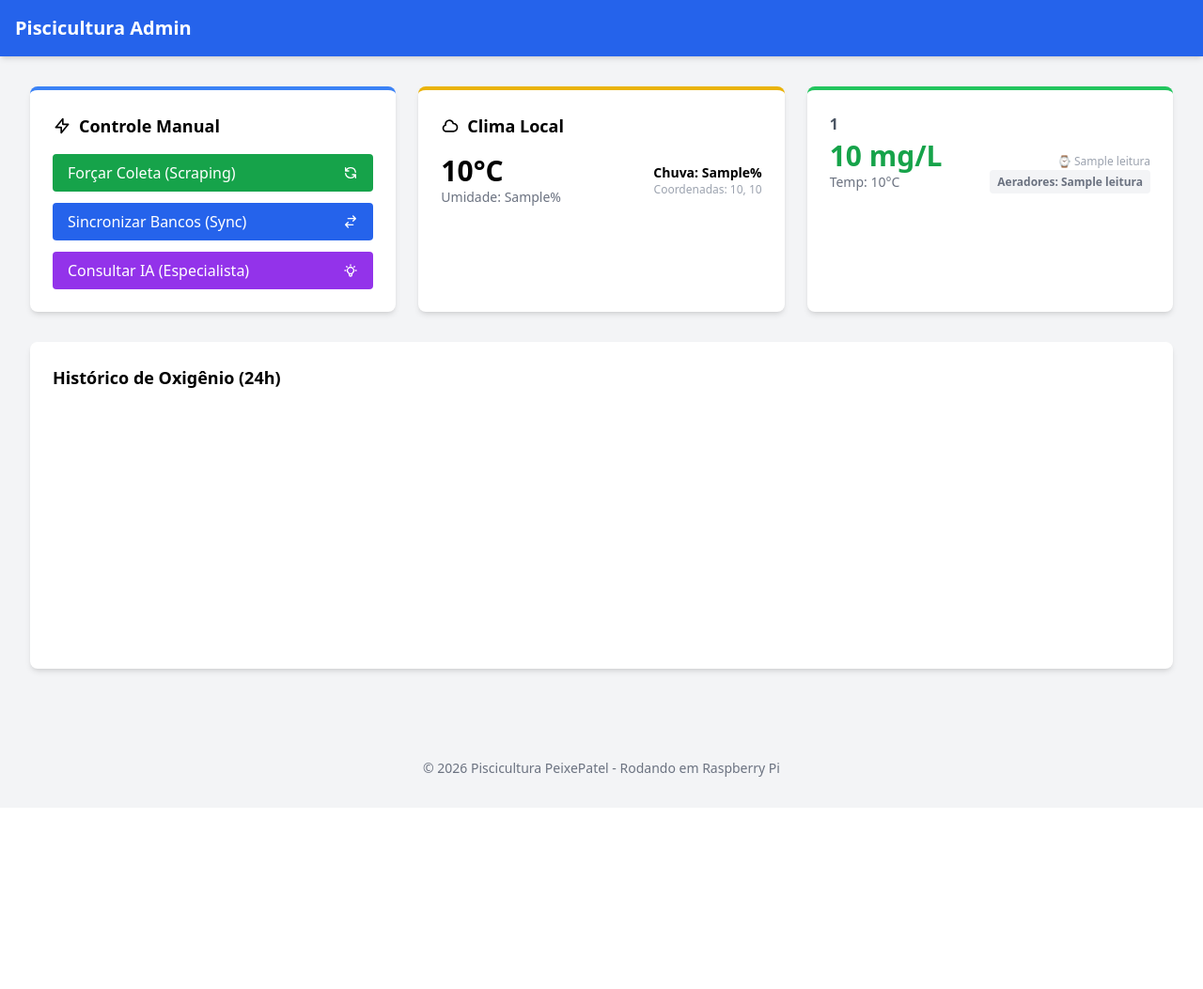
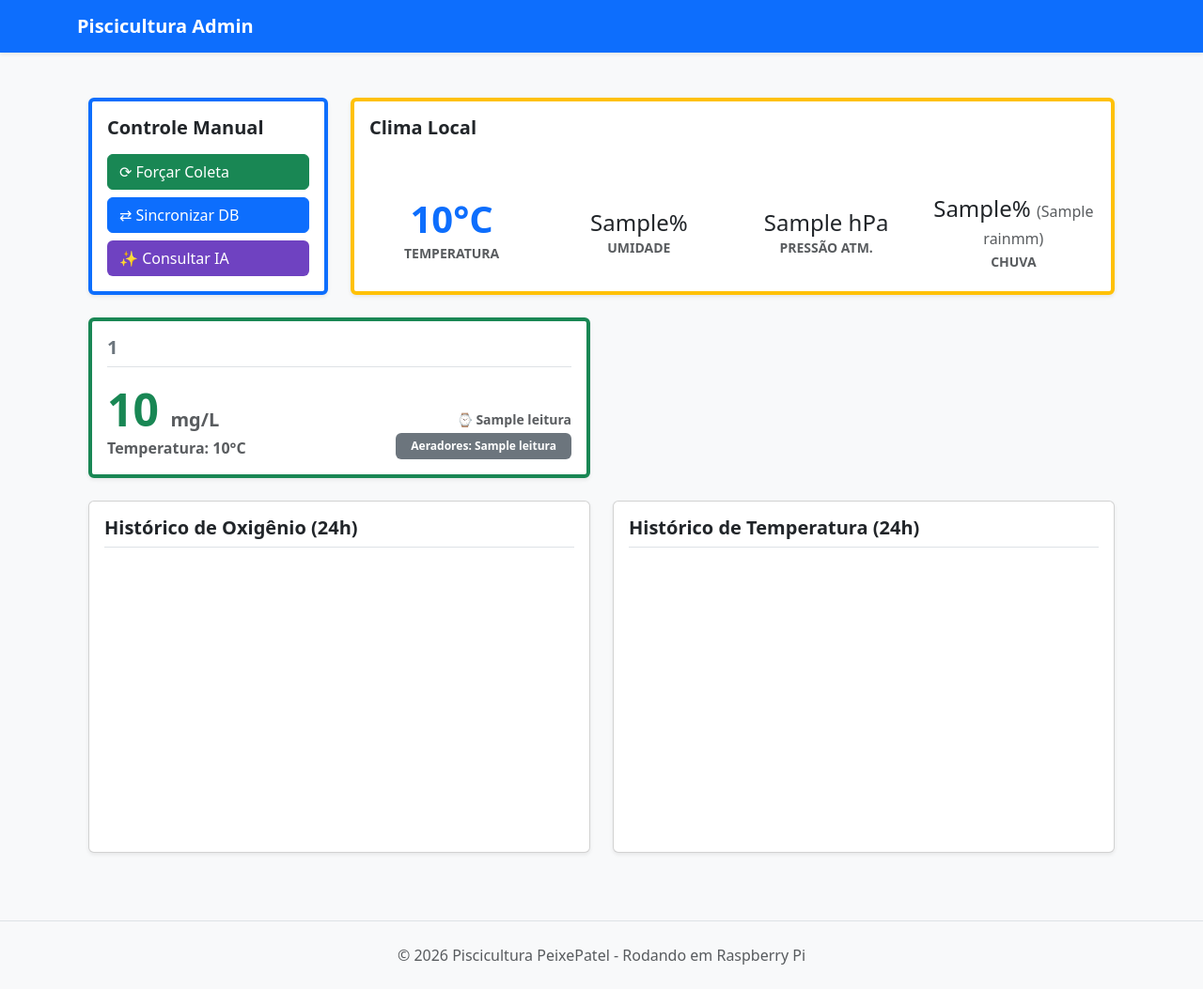
Before and after one commit to brunocorisco86/generalsystemscraping, a Flask app: template src/web/templates/dashboard.html in a window 1280 px wide. Shown: the whole page at 94% size. Before the commit the page ends 827 px from the top, so only its background shows below. Run offline with Flask 3, Linux system fonts and the light colour scheme; the template is opened without the code that fills it: most values are stand-ins (such as "Sample title", 1, 10 or a date in 2020); a map, chart or similar area stays blank; some libraries are stand-ins or nearby versions.

Commit message:
Refactor frontend to Bootstrap 5 and add dual charts for Oxygen and Temperature

```diff
--- a/src/web/app.py
+++ b/src/web/app.py
@@ -94,7 +94,10 @@ def dashboard():
     # 1. Obter últimas leituras (SQLite como fonte primária)
     conn = get_sqlite_connection()
     leituras = []
-    chart_data = {"labels": [], "datasets": []}
+
+    # Estruturas separadas para os dois gráficos
+    chart_data_ox = {"labels": [], "datasets": []}
+    chart_data_temp = {"labels": [], "datasets": []}
 
     if conn:
         try:
@@ -111,34 +114,50 @@ def dashboard():
             ''')
             leituras = cursor.fetchall()
 
-            # 2. Obter Histórico de 24h para o Gráfico
+            # 2. Obter Histórico de 24h para os Gráficos
             yesterday = (datetime.now() - timedelta(hours=24)).strftime('%Y-%m-%d %H:%M:%S')
             cursor.execute('''
-                SELECT nome_estrutura, oxigenio, timestamp_site
+                SELECT nome_estrutura, oxigenio, temperatura, timestamp_site
                 FROM leituras
                 WHERE timestamp_site >= ?
                 ORDER BY timestamp_site ASC
             ''', (yesterday,))
             history = cursor.fetchall()
 
-            # Formatar dados para o Chart.js
-            temp_sets = {}
+            # Formatar dados para os dois gráficos
+            data_ox = {}
+            data_temp = {}
             labels = set()
             for row in history:
-                struct, ox, ts = row
+                struct, ox, temp, ts = row
                 time_label = ts[11:16] # HH:MM
                 labels.add(time_label)
-                if struct not in temp_sets:
-                    temp_sets[struct] = []
-                temp_sets[struct].append({"x": time_label, "y": ox})
 
-            chart_data["labels"] = sorted(list(labels))
-            colors = ['#3b82f6', '#10b981', '#f59e0b', '#ef4444', '#8b5cf6']
-            for i, (struct, data) in enumerate(temp_sets.items()):
-                chart_data["datasets"].append({
+                if struct not in data_ox:
+                    data_ox[struct] = []
+                    data_temp[struct] = []
+
+                data_ox[struct].append({"x": time_label, "y": ox})
+                data_temp[struct].append({"x": time_label, "y": temp})
+
+            # Montar chart_data_ox e chart_data_temp
+            chart_data_ox["labels"] = sorted(list(labels))
+            chart_data_temp["labels"] = sorted(list(labels))
+
+            colors_ox = ['#3b82f6', '#10b981'] # Azul e Verde para Oxigênio
+            colors_temp = ['#f59e0b', '#ef4444'] # Laranja e Vermelho para Temp
+
+            for i, struct in enumerate(data_ox.keys()):
+                chart_data_ox["datasets"].append({
                     "label": struct,
-                    "data": [d["y"] for d in data],
-                    "borderColor": colors[i % len(colors)],
+                    "data": [d["y"] for d in data_ox[struct]],
+                    "borderColor": colors_ox[i % len(colors_ox)],
+                    "tension": 0.3
+                })
+                chart_data_temp["datasets"].append({
+                    "label": struct,
+                    "data": [d["y"] for d in data_temp[struct]],
+                    "borderColor": colors_temp[i % len(colors_temp)],
                     "tension": 0.3
                 })
 
@@ -155,7 +174,8 @@ def dashboard():
     return render_template('dashboard.html',
                            leituras=leituras,
                            weather=weather_data,
-                           chart_data=json.dumps(chart_data))
+                           chart_data_ox=json.dumps(chart_data_ox),
+                           chart_data_temp=json.dumps(chart_data_temp))
 
 # --- ENDPOINTS DE API (AÇÕES) ---
 
--- a/src/web/templates/base.html
+++ b/src/web/templates/base.html
@@ -4,9 +4,12 @@
     <meta charset="UTF-8">
     <meta name="viewport" content="width=device-width, initial-scale=1.0">
     <title>Piscicultura Dashboard - {% block title %}{% endblock %}</title>
-    <script src="https://cdn.tailwindcss.com"></script>
+    <!-- Bootstrap 5 CSS -->
+    <link href="https://cdn.jsdelivr.net/npm/bootstrap@5.3.0/dist/css/bootstrap.min.css" rel="stylesheet">
+    <!-- Chart.js -->
     <script src="https://cdn.jsdelivr.net/npm/chart.js"></script>
     <style>
+        body { background-color: #f8f9fa; }
         .loading-overlay {
             display: none;
             position: fixed;
@@ -21,37 +24,40 @@
             color: white;
             font-size: 1.5rem;
         }
+        .navbar-brand { font-weight: bold; }
+        .btn-purple { background-color: #6f42c1; color: white; }
+        .btn-purple:hover { background-color: #59359a; color: white; }
     </style>
 </head>
-<body class="bg-gray-100 min-h-screen">
+<body>
     <div id="loading" class="loading-overlay">
-        <div class="flex flex-col items-center">
-            <svg class="animate-spin h-10 w-10 text-white mb-4" xmlns="http://www.w3.org/2000/svg" fill="none" viewBox="0 0 24 24">
-                <circle class="opacity-25" cx="12" cy="12" r="10" stroke="currentColor" stroke-width="4"></circle>
-                <path class="opacity-75" fill="currentColor" d="M4 12a8 8 0 018-8V0C5.373 0 0 5.373 0 12h4zm2 5.291A7.962 7.962 0 014 12H0c0 3.042 1.135 5.824 3 7.938l3-2.647z"></path>
-            </svg>
-            <span>Processando...</span>
+        <div class="text-center">
+            <div class="spinner-border text-light mb-2" role="status">
+                <span class="visually-hidden">Loading...</span>
+            </div>
+            <div>Processando...</div>
         </div>
     </div>
 
-    <nav class="bg-blue-600 text-white p-4 shadow-md">
-        <div class="container mx-auto flex justify-between items-center">
-            <h1 class="text-xl font-bold">Piscicultura Admin</h1>
+    <nav class="navbar navbar-expand-lg navbar-dark bg-primary shadow-sm">
+        <div class="container">
+            <a class="navbar-brand" href="{{ url_for('dashboard') }}">Piscicultura Admin</a>
             {% if current_user.is_authenticated %}
-            <div class="flex items-center space-x-4">
-                <span>Olá, {{ current_user.username }}</span>
-                <a href="{{ url_for('logout') }}" class="bg-red-500 hover:bg-red-700 px-3 py-1 rounded transition">Sair</a>
+            <div class="d-flex align-items-center text-white">
+                <span class="me-3 d-none d-sm-inline">Olá, {{ current_user.username }}</span>
+                <a href="{{ url_for('logout') }}" class="btn btn-outline-light btn-sm">Sair</a>
             </div>
             {% endif %}
         </div>
     </nav>
 
-    <main class="container mx-auto p-4 md:p-8">
+    <main class="container py-4">
         {% with messages = get_flashed_messages(with_categories=true) %}
             {% if messages %}
                 {% for category, message in messages %}
-                    <div class="p-4 mb-4 rounded {% if category == 'error' %}bg-red-100 text-red-700{% else %}bg-green-100 text-green-700{% endif %}">
+                    <div class="alert {% if category == 'error' %}alert-danger{% else %}alert-success{% endif %} alert-dismissible fade show" role="alert">
                         {{ message }}
+                        <button type="button" class="btn-close" data-bs-dismiss="alert" aria-label="Close"></button>
                     </div>
                 {% endfor %}
             {% endif %}
@@ -60,10 +66,12 @@
         {% block content %}{% endblock %}
     </main>
 
-    <footer class="text-center p-8 text-gray-500 text-sm">
+    <footer class="text-center py-4 text-muted border-top mt-auto">
         &copy; 2026 Piscicultura PeixePatel - Rodando em Raspberry Pi
     </footer>
 
+    <!-- Bootstrap 5 JS Bundle -->
+    <script src="https://cdn.jsdelivr.net/npm/bootstrap@5.3.0/dist/js/bootstrap.bundle.min.js"></script>
     <script>
         function showLoading() {
             document.getElementById('loading').style.display = 'flex';
--- a/src/web/templates/dashboard.html
+++ b/src/web/templates/dashboard.html
@@ -1,105 +1,142 @@
 {% extends "base.html" %}
 
-{% block title %}Dashboard{% endblock %}
+{% block title %}Dashboard Piscicultura{% endblock %}
 
 {% block content %}
-<div class="grid grid-cols-1 md:grid-cols-2 lg:grid-cols-3 gap-6 mb-8">
-    <!-- Card de Ações Rápidas -->
-    <div class="bg-white p-6 rounded-lg shadow-md border-t-4 border-blue-500">
-        <h3 class="text-lg font-bold mb-4 flex items-center">
-            <svg class="w-5 h-5 mr-2" fill="none" stroke="currentColor" viewBox="0 0 24 24"><path stroke-linecap="round" stroke-linejoin="round" stroke-width="2" d="M13 10V3L4 14h7v7l9-11h-7z"></path></svg>
-            Controle Manual
-        </h3>
-        <div class="space-y-3">
-            <button onclick="runAction('/api/scrape', 'Coleta de dados')"
-                    class="w-full bg-green-600 hover:bg-green-700 text-white py-2 px-4 rounded transition flex justify-between items-center">
-                <span>Forçar Coleta (Scraping)</span>
-                <svg class="w-4 h-4" fill="none" stroke="currentColor" viewBox="0 0 24 24"><path stroke-linecap="round" stroke-linejoin="round" stroke-width="2" d="M4 4v5h.582m15.356 2A8.001 8.001 0 004.582 9m0 0H9m11 11v-5h-.581m0 0a8.003 8.003 0 01-15.357-2m15.357 2H15"></path></svg>
+<div class="container-fluid py-4">
+
+    <!-- LINHA 1: Controle e Clima -->
+    <div class="row g-4 mb-4">
+        <!-- Controle Manual (3 Colunas) -->
+        <div class="col-md-3">
+            <div class="card shadow-sm border-top border-primary border-4 h-100">
+                <div class="card-body">
+                    <h5 class="card-title fw-bold mb-3">Controle Manual</h5>
+                    <div class="d-grid gap-2">
+                        <button onclick="runAction('/api/scrape', 'Coleta de dados')" class="btn btn-success text-start d-flex justify-content-between align-items-center">
+                            <span>⟳ Forçar Coleta</span>
                         </button>
-            <button onclick="runAction('/api/sync', 'Sincronização')"
-                    class="w-full bg-blue-600 hover:bg-blue-700 text-white py-2 px-4 rounded transition flex justify-between items-center">
-                <span>Sincronizar Bancos (Sync)</span>
-                <svg class="w-4 h-4" fill="none" stroke="currentColor" viewBox="0 0 24 24"><path stroke-linecap="round" stroke-linejoin="round" stroke-width="2" d="M8 7h12m0 0l-4-4m4 4l-4 4m0 6H4m0 0l4 4m-4-4l4-4"></path></svg>
+                        <button onclick="runAction('/api/sync', 'Sincronização')" class="btn btn-primary text-start d-flex justify-content-between align-items-center">
+                            <span>⇄ Sincronizar DB</span>
                         </button>
-            <button onclick="runAiAnalysis()"
-                    class="w-full bg-purple-600 hover:bg-purple-700 text-white py-2 px-4 rounded transition flex justify-between items-center">
-                <span>Consultar IA (Especialista)</span>
-                <svg class="w-4 h-4" fill="none" stroke="currentColor" viewBox="0 0 24 24"><path stroke-linecap="round" stroke-linejoin="round" stroke-width="2" d="M9.663 17h4.673M12 3v1m6.364 1.636l-.707.707M21 12h-1M4 12H3m3.343-5.657l-.707-.707m2.828 9.9a5 5 0 117.072 0l-.548.547A3.374 3.374 0 0014 18.469V19a2 2 0 11-4 0v-.531c0-.895-.356-1.754-.988-2.386l-.548-.547z"></path></svg>
+                        <button onclick="runAiAnalysis()" class="btn btn-purple text-start d-flex justify-content-between align-items-center">
+                            <span>✨ Consultar IA</span>
                         </button>
                     </div>
                 </div>
+            </div>
+        </div>
 
-    <!-- Card de Clima -->
-    <div class="bg-white p-6 rounded-lg shadow-md border-t-4 border-yellow-500">
-        <h3 class="text-lg font-bold mb-4 flex items-center">
-            <svg class="w-5 h-5 mr-2" fill="none" stroke="currentColor" viewBox="0 0 24 24"><path stroke-linecap="round" stroke-linejoin="round" stroke-width="2" d="M3 15a4 4 0 004 4h9a5 5 0 10-.1-9.999 5.002 5.002 0 10-9.78 2.096A4.001 4.001 0 003 15z"></path></svg>
-            Clima Local
+        <!-- Clima Local (9 Colunas) -->
+        <div class="col-md-9">
+            <div class="card shadow-sm border-top border-warning border-4 h-100">
+                <div class="card-body">
+                    <h5 class="card-title fw-bold mb-3">Clima Local</h5>
+                    {% if weather %}
+                    <div class="row text-center h-100 align-items-center">
+                        <div class="col-6 col-md-3 mb-2">
+                            <h2 class="display-6 fw-bold mb-0 text-primary">{{ weather.current.temperature_2m|round(1) }}°C</h2>
+                            <small class="text-muted text-uppercase fw-semibold">Temperatura</small>
+                        </div>
+                        <div class="col-6 col-md-3 mb-2">
+                            <h3 class="h4 mt-2 mb-0">{{ weather.current.relative_humidity_2m }}%</h3>
+                            <small class="text-muted text-uppercase fw-semibold">Umidade</small>
+                        </div>
+                        <div class="col-6 col-md-3 mb-2">
+                            <h3 class="h4 mt-2 mb-0">{{ weather.current.surface_pressure|default('--') }} hPa</h3>
+                            <small class="text-muted text-uppercase fw-semibold">Pressão Atm.</small>
+                        </div>
+                        <div class="col-6 col-md-3 mb-2">
+                            <h3 class="h4 mt-2 mb-0">
+                                {{ weather.hourly.precipitation_probability[0]|default('0') }}%
+                                <span class="fs-6 text-muted">({{ weather.hourly.rain[0]|default('0') }}mm)</span>
                             </h3>
-        {% if weather %}
-        <div class="flex items-center justify-between">
-            <div>
-                <p class="text-3xl font-bold">{{ weather.current.temperature_2m|round(1) }}°C</p>
-                <p class="text-gray-500 text-sm">Umidade: {{ weather.current.relative_humidity_2m }}%</p>
-            </div>
-            <div class="text-right">
-                <p class="text-sm font-semibold">Chuva: {{ weather.hourly.precipitation_probability[0] }}%</p>
-                <p class="text-xs text-gray-400">Coordenadas: {{ weather.latitude|round(2) }}, {{ weather.longitude|round(2) }}</p>
+                            <small class="text-muted text-uppercase fw-semibold">Chuva</small>
                         </div>
                     </div>
                     {% else %}
-        <p class="text-gray-400 italic">Dados de clima indisponíveis.</p>
+                    <p class="text-muted fst-italic">Dados de clima indisponíveis.</p>
                     {% endif %}
                 </div>
+            </div>
+        </div>
+    </div>
 
-    <!-- Última Leitura (Destaque) -->
+    <!-- LINHA 2: Tanques em Tempo Real -->
+    <div class="row g-4 mb-4">
         {% if leituras %}
         {% for l in leituras %}
-    <div class="bg-white p-6 rounded-lg shadow-md border-t-4 {% if l[1] < 2.0 %}border-red-500{% else %}border-green-500{% endif %}">
-        <h3 class="font-bold text-gray-600 mb-1">{{ l[0] }}</h3>
-        <div class="flex justify-between items-end">
+        <div class="col-md-6">
+            <div class="card shadow-sm border-top border-4 {% if l[1] < 2.0 %}border-danger{% else %}border-success{% endif %}">
+                <div class="card-body">
+                    <h5 class="card-title fw-bold text-secondary border-bottom pb-2">{{ l[0] }}</h5>
+                    <div class="d-flex justify-content-between align-items-end mt-3">
                         <div>
-                <p class="text-3xl font-bold {% if l[1] < 2.0 %}text-red-600{% else %}text-green-600{% endif %}">{{ l[1]|round(2) }} mg/L</p>
-                <p class="text-sm text-gray-500">Temp: {{ l[2]|round(1) }}°C</p>
+                            <h2 class="display-5 fw-bold {% if l[1] < 2.0 %}text-danger{% else %}text-success{% endif %} mb-0">
+                                {{ l[1]|round(2) }} <span class="fs-5 text-muted">mg/L</span>
+                            </h2>
+                            <p class="text-muted mb-0 fw-semibold">Temperatura: {{ l[2]|round(1) }}°C</p>
                         </div>
-            <div class="text-right">
-                <span class="text-xs text-gray-400 block">⌚ {{ l[3] }}</span>
-                <span class="text-xs font-semibold px-2 py-1 rounded {% if l[4] > 0 %}bg-blue-100 text-blue-700{% else %}bg-gray-100 text-gray-500{% endif %}">
+                        <div class="text-end">
+                            <small class="text-muted d-block mb-1 fw-bold">⌚ {{ l[3] }}</small>
+                            <span class="badge {% if l[4] > 0 %}bg-primary{% else %}bg-secondary{% endif %} px-3 py-2">
                                 Aeradores: {{ l[4] }}
                             </span>
                         </div>
                     </div>
                 </div>
+            </div>
+        </div>
         {% endfor %}
         {% else %}
-    <div class="bg-white p-6 rounded-lg shadow-md text-center text-gray-400 italic">
-        Nenhuma leitura recente encontrada.
+        <div class="col-12">
+            <div class="alert alert-info text-center">Nenhuma leitura recente encontrada.</div>
         </div>
         {% endif %}
     </div>
 
-<!-- Área de Gráfico -->
-<div class="bg-white p-6 rounded-lg shadow-md mb-8">
-    <h3 class="text-lg font-bold mb-4">Histórico de Oxigênio (24h)</h3>
-    <div class="h-64">
-        <canvas id="mainChart"></canvas>
+    <!-- LINHA 3: Gráficos -->
+    <div class="row g-4 mb-4">
+        <div class="col-lg-6">
+            <div class="card shadow-sm h-100">
+                <div class="card-body">
+                    <h5 class="card-title fw-bold border-bottom pb-2">Histórico de Oxigênio (24h)</h5>
+                    <div style="height: 300px;">
+                        <canvas id="oxChart"></canvas>
+                    </div>
+                </div>
+            </div>
+        </div>
+        <div class="col-lg-6">
+            <div class="card shadow-sm h-100">
+                <div class="card-body">
+                    <h5 class="card-title fw-bold border-bottom pb-2">Histórico de Temperatura (24h)</h5>
+                    <div style="height: 300px;">
+                        <canvas id="tempChart"></canvas>
+                    </div>
+                </div>
+            </div>
         </div>
     </div>
 
+</div>
+
 <!-- Modal para Parecer da IA -->
-<div id="aiModal" class="fixed inset-0 bg-black bg-opacity-50 hidden z-50 flex items-center justify-center p-4">
-    <div class="bg-white rounded-lg max-w-2xl w-full p-6 shadow-2xl">
-        <div class="flex justify-between items-center mb-4">
-            <h3 class="text-xl font-bold text-purple-700 flex items-center">
-                <svg class="w-6 h-6 mr-2" fill="none" stroke="currentColor" viewBox="0 0 24 24"><path stroke-linecap="round" stroke-linejoin="round" stroke-width="2" d="M9.663 17h4.673M12 3v1m6.364 1.636l-.707.707M21 12h-1M4 12H3m3.343-5.657l-.707-.707m2.828 9.9a5 5 0 117.072 0l-.548.547A3.374 3.374 0 0014 18.469V19a2 2 0 11-4 0v-.531c0-.895-.356-1.754-.988-2.386l-.548-.547z"></path></svg>
-                Parecer do Especialista (IA)
-            </h3>
-            <button onclick="closeAiModal()" class="text-gray-400 hover:text-gray-600 font-bold text-2xl">&times;</button>
+<div class="modal fade" id="aiModal" tabindex="-1" aria-labelledby="aiModalLabel" aria-hidden="true">
+    <div class="modal-dialog modal-lg modal-dialog-centered">
+        <div class="modal-content shadow-lg">
+            <div class="modal-header bg-light border-bottom">
+                <h5 class="modal-title fw-bold text-primary" id="aiModalLabel">✨ Parecer do Especialista (IA)</h5>
+                <button type="button" class="btn-close" data-bs-dismiss="modal" aria-label="Close"></button>
             </div>
-        <div id="aiContent" class="prose max-w-none text-gray-700 overflow-y-auto max-h-96 whitespace-pre-line bg-gray-50 p-4 rounded border">
+            <div class="modal-body bg-light">
+                <div id="aiContent" class="p-3 bg-white border rounded shadow-sm overflow-auto" style="max-height: 400px; white-space: pre-line;">
                     Processando análise...
                 </div>
-        <div class="mt-6 text-right">
-            <button onclick="closeAiModal()" class="bg-gray-200 hover:bg-gray-300 px-4 py-2 rounded text-gray-700 font-semibold transition">Fechar</button>
+            </div>
+            <div class="modal-footer border-top">
+                <button type="button" class="btn btn-secondary" data-bs-dismiss="modal">Fechar</button>
+            </div>
         </div>
     </div>
 </div>
@@ -125,7 +162,8 @@
 
     async function runAiAnalysis() {
         showLoading();
-        document.getElementById('aiModal').classList.remove('hidden');
+        const modal = new bootstrap.Modal(document.getElementById('aiModal'));
+        modal.show();
         document.getElementById('aiContent').innerText = "Analisando dados das últimas 24h... por favor aguarde.";
 
         try {
@@ -143,32 +181,31 @@
         }
     }
 
-    function closeAiModal() {
-        document.getElementById('aiModal').classList.add('hidden');
-    }
-
-    // Inicialização do Gráfico com Dados do Backend
-    const chartData = JSON.parse('{{ chart_data | safe }}');
-    const ctx = document.getElementById('mainChart').getContext('2d');
-    const mainChart = new Chart(ctx, {
-        type: 'line',
-        data: chartData,
-        options: {
+    // Inicialização dos Gráficos
+    const commonOptions = {
         responsive: true,
         maintainAspectRatio: false,
-            scales: {
-                y: {
-                    beginAtZero: false,
-                    title: { display: true, text: 'Oxigênio (mg/L)' }
-                },
-                x: {
-                    title: { display: true, text: 'Hora (24h)' }
-                }
-            },
         plugins: {
             legend: { position: 'bottom' }
+        },
+        scales: {
+            x: { grid: { display: false } },
+            y: { beginAtZero: false }
         }
-        }
+    };
+
+    const oxData = JSON.parse('{{ chart_data_ox | safe }}');
+    new Chart(document.getElementById('oxChart'), {
+        type: 'line',
+        data: oxData,
+        options: commonOptions
+    });
+
+    const tempData = JSON.parse('{{ chart_data_temp | safe }}');
+    new Chart(document.getElementById('tempChart'), {
+        type: 'line',
+        data: tempData,
+        options: commonOptions
     });
 </script>
 {% endblock %}
```
Also changed, not shown: src/web/templates/login.html (+20 -16 lines). Lines whose indentation alone changed are shown as unchanged.
